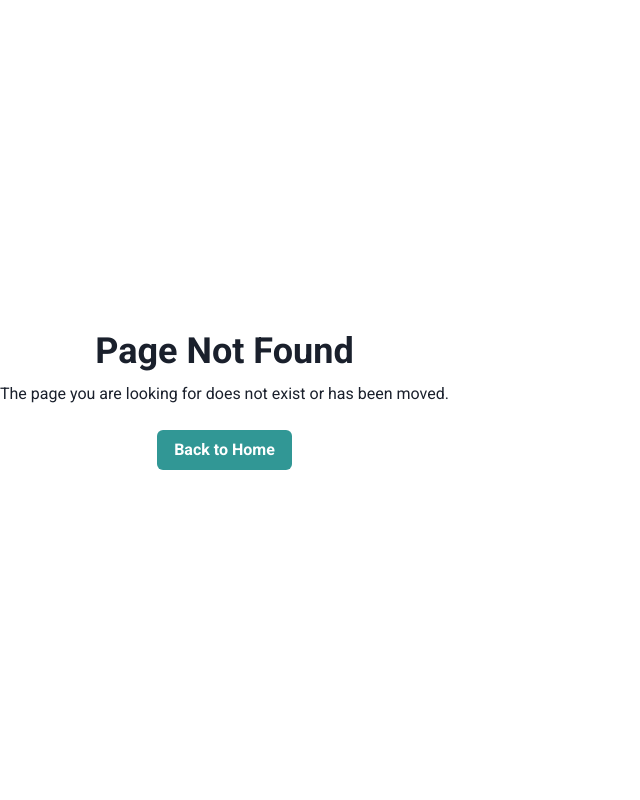
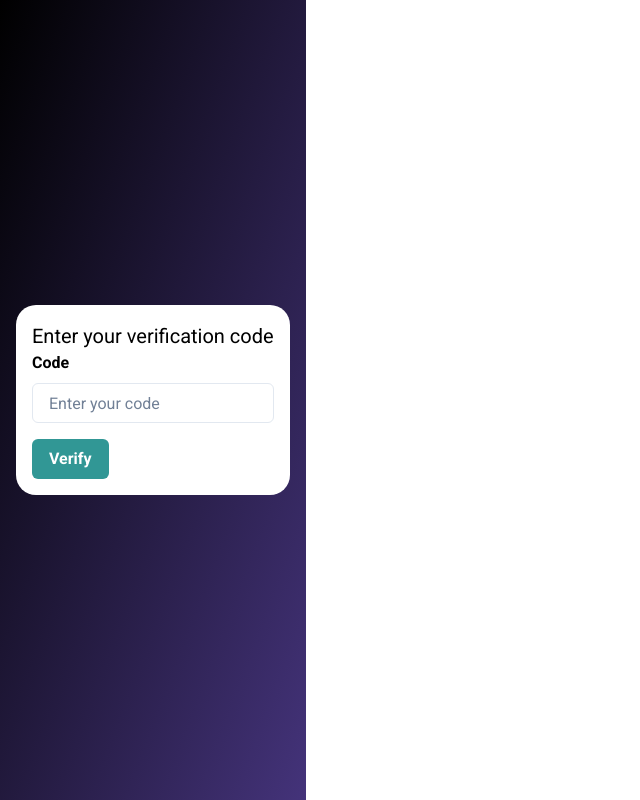
Before and after one commit to ArturPawelski/FE-easyTask, a React (Vite) app: page /auth/verify in a window 1280 px wide. Before the commit this address had no page. Shown: the whole page, without its empty margins (0-640 px from the left). Built offline with nearby package versions, Linux system fonts and the light colour scheme.

Commit message:
verify route

```diff
--- a/src/Pages/Auth/Register.tsx
+++ b/src/Pages/Auth/Register.tsx
@@ -1,7 +1,7 @@
-import { Flex, Text, Heading, VStack, Input, Button, FormLabel, FormControl, FormErrorMessage, InputGroup, InputRightElement, Container, Box, Center } from '@chakra-ui/react';
+import { Flex, Text, Heading, VStack, Input, Button, FormLabel, FormControl, FormErrorMessage, InputGroup, InputRightElement, Container, Box, Center, HStack } from '@chakra-ui/react';
 import React, { useState } from 'react';
 import { useForm, SubmitHandler } from 'react-hook-form';
-import { AiOutlineEye, AiOutlineEyeInvisible } from 'react-icons/ai';
+import { AiOutlineEye, AiOutlineEyeInvisible, AiOutlineCheckCircle } from 'react-icons/ai';
 import { Link } from 'react-router-dom';
 import { useRegister } from '../../Hooks/Auth/useRegister';
 import { useToastNotifications } from '../../Components/UI/ToastMessage';
@@ -14,14 +14,17 @@ const Register: React.FC = () => {
     register,
     handleSubmit,
     watch,
+    reset,
     formState: { errors },
   } = useForm<SignUpInterface>();
-  const { mutate: registerUser, isLoading, error } = useRegister();
+
+  const { mutate: registerUser, isLoading, isSuccess } = useRegister();
 
   const onSubmit: SubmitHandler<SignUpInterface> = (userData) => {
     registerUser(userData, {
       onSuccess: (data) => {
         successToast(data.message);
+        reset();
       },
       onError: (error: any) => {
         const errorMessage = error.response?.data?.message || 'An error occurred during registration.';
@@ -29,6 +32,31 @@ const Register: React.FC = () => {
       },
     });
   };
+
+  if (isSuccess) {
+    return (
+      <Box w='100%' h='100vh' p={4} color='black' bgGradient='linear(to-br, black, purple.800)'>
+        <Center h='100%'>
+          <VStack spacing={5} p={5} bg='white' borderRadius='lg' boxShadow='lg' w={['90%', '70%', '60%', '30%']}>
+            <HStack spacing={2} justify='center'>
+              <Heading textAlign='center' color='purple.800'>
+                Registration Successful!
+              </Heading>
+              <AiOutlineCheckCircle size='50px' color='green' />
+            </HStack>
+            <Text fontSize='md' textAlign='center'>
+              We've sent an email to the address you provided. Please check your inbox and click on the link to verify your account.
+            </Text>
+            <Link to='/auth/login'>
+              <Button colorScheme='purple' variant='solid'>
+                Go to Login
+              </Button>
+            </Link>
+          </VStack>
+        </Center>
+      </Box>
+    );
+  }
 
   return (
     <LoadingOverlay isLoading={isLoading}>
--- /dev/null
+++ b/src/Pages/Auth/VerifyAccount.tsx
@@ -0,0 +1,40 @@
+import { Flex, Text, Heading, VStack, Input, Button, FormLabel, FormControl, FormErrorMessage, InputGroup, InputRightElement, Container, Box, Center, HStack } from '@chakra-ui/react';
+import { useForm, SubmitHandler } from 'react-hook-form';
+import React from 'react';
+
+const VerifyAccount: React.FC = () => {
+  const {
+    register,
+    handleSubmit,
+    formState: { errors },
+    reset,
+  } = useForm<{ userCode: string }>();
+
+  const onSubmit: SubmitHandler<{ userCode: string }> = ({ userCode }) => {
+    console.log(userCode);
+  };
+
+  return (
+    <Box w='100%' h='100vh' p={4} color='black' bgGradient='linear(to-br, black, purple.800)'>
+      <Center h='100%'>
+        <Container bg='white' p={4} rounded={20}>
+          <Text fontSize='xl'>Enter your verification code</Text>
+          <form onSubmit={handleSubmit(onSubmit)}>
+            <FormControl isInvalid={!!errors.userCode}>
+              <FormLabel fontWeight='bold' htmlFor='userCode'>
+                Code
+              </FormLabel>
+              <Input id='userCode' placeholder='Enter your code' {...register('userCode', { required: 'The code is required' })} />
+              <FormErrorMessage>{errors.userCode && errors.userCode.message}</FormErrorMessage>
+            </FormControl>
+            <Button mt={4} colorScheme='teal' type='submit'>
+              Verify
+            </Button>
+          </form>
+        </Container>
+      </Center>
+    </Box>
+  );
+};
+
+export default VerifyAccount;
--- a/src/Routes/ProjectRoutes.tsx
+++ b/src/Routes/ProjectRoutes.tsx
@@ -11,6 +11,7 @@ interface LayoutProps {
 const Home = lazy(() => import('../Pages/Home/Home'));
 const Login = lazy(() => import('../Pages/Auth/Login'));
 const Register = lazy(() => import('../Pages/Auth/Register'));
+const VerifyAccount = lazy(() => import('../Pages/Auth/VerifyAccount'));
 
 const ProjectRoutes: React.FC = () => {
   return (
@@ -41,6 +42,15 @@ const ProjectRoutes: React.FC = () => {
               </BasicLayout>
             }
           />
+          <Route
+            path='/auth/verify'
+            element={
+              <BasicLayout>
+                <VerifyAccount />
+              </BasicLayout>
+            }
+          />
+
           <Route path='*' element={<NotFoundPage />} />
         </Routes>
       </BrowserRouter>
```
